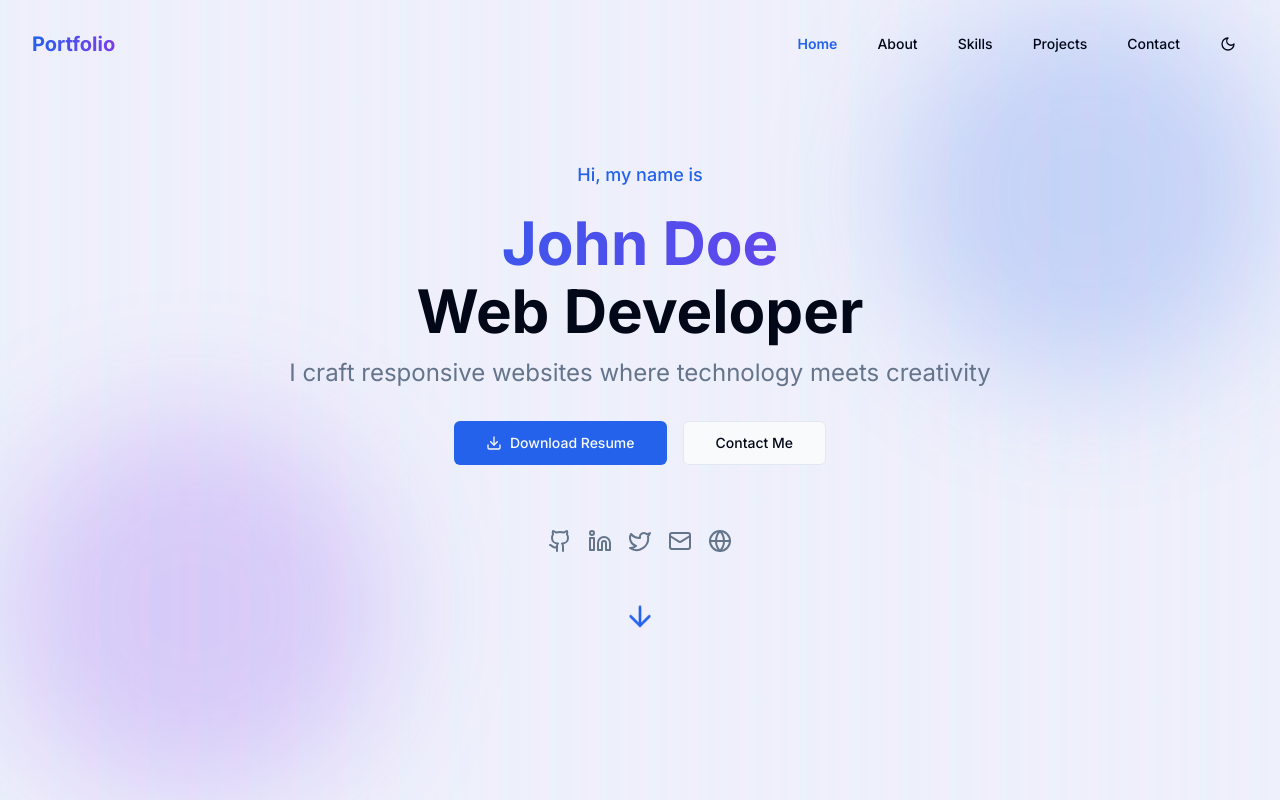
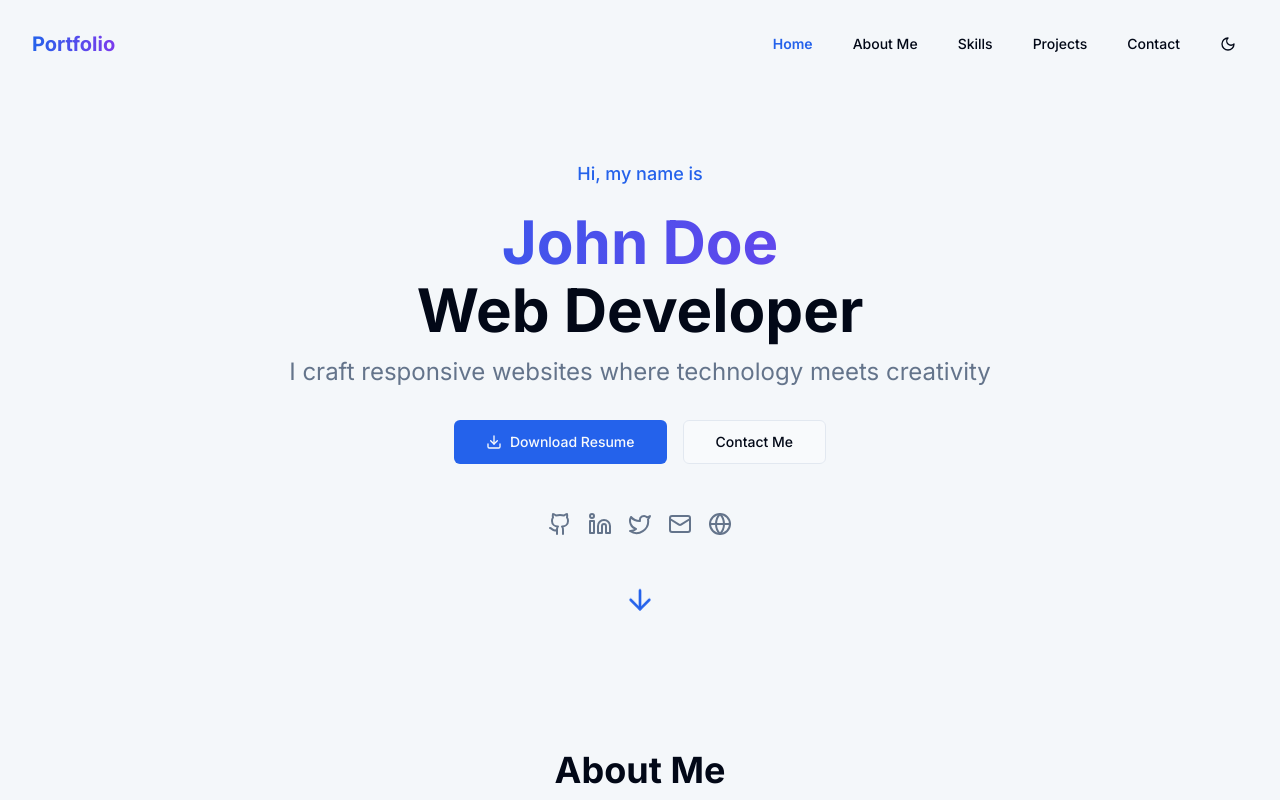
Before and after one commit to Vishal260305/swift-web-showcase, a React (Vite) app: page / in a window 1280 px wide. Shown: the top 800 px of the page. Built offline with nearby package versions, Linux system fonts and the light colour scheme.

Commit message:
Merge home and about sections
Merge the home and about sections into a single section.

```diff
--- a/src/components/About.tsx
+++ b/src/components/About.tsx
@@ -1,13 +1,16 @@
 
 import { useRef, useEffect } from "react";
 import { cn } from "@/lib/utils";
-import { Zap, Brain, Coffee, Code, Heart } from "lucide-react";
+import { Zap, Brain, Coffee, Code, Heart, Download, ArrowDown } from "lucide-react";
+import { Button } from "@/components/ui/button";
+import SocialLinks from "./SocialLinks";
 
 const About = () => {
   const sectionRef = useRef(null);
   const contentRef = useRef(null);
   const imageRef = useRef(null);
   const titleRef = useRef(null);
+  const heroContentRef = useRef(null);
 
   useEffect(() => {
     const observer = new IntersectionObserver(
@@ -17,6 +20,7 @@ const About = () => {
             contentRef.current?.classList.add("animate-fade-in-up");
             imageRef.current?.classList.add("animate-fade-in-up");
             titleRef.current?.classList.add("animate-fade-in-up");
+            heroContentRef.current?.classList.add("animate-fade-in-up");
           }
         });
       },
@@ -33,14 +37,53 @@ const About = () => {
   }, []);
 
   return (
-    <section id="about" className="py-20 bg-secondary/50 dark:bg-secondary/20" ref={sectionRef}>
+    <section id="home" className="min-h-screen pt-20 bg-secondary/50 dark:bg-secondary/20" ref={sectionRef}>
       <div className="section-container">
+        {/* Hero Section Content */}
+        <div
+          ref={heroContentRef}
+          className="max-w-3xl mx-auto text-center opacity-0 mb-16"
+          style={{ animationDelay: "200ms", animationFillMode: "forwards" }}
+        >
+          <p className="mb-6 text-lg font-medium text-primary">Hi, my name is</p>
+          <h1 className="text-4xl sm:text-5xl md:text-6xl font-bold mb-4">
+            <span className="gradient-text block">John Doe</span>
+            <span className="mt-2 block">Web Developer</span>
+          </h1>
+          <p className="text-xl md:text-2xl text-muted-foreground mb-8">
+            I craft responsive websites where technology meets creativity
+          </p>
+
+          <div className="flex flex-col sm:flex-row items-center justify-center gap-4 mb-12">
+            <Button size="lg" className="gap-2" asChild>
+              <a href="#resume">
+                <Download className="h-5 w-5" />
+                Download Resume
+              </a>
+            </Button>
+            <Button size="lg" variant="outline" asChild>
+              <a href="#contact">Contact Me</a>
+            </Button>
+          </div>
+
+          <SocialLinks className="justify-center mb-12" iconSize={24} />
+
+          <a
+            href="#about-me"
+            className="inline-flex items-center justify-center animate-float"
+          >
+            <ArrowDown className="h-8 w-8 text-primary" />
+          </a>
+        </div>
+
+        {/* About Section Content */}
+        <div id="about-me" className="pt-16">
           <h2 className="section-title" ref={titleRef}>About Me</h2>
 
           <div className="grid grid-cols-1 md:grid-cols-2 gap-12 items-center">
             <div
               ref={imageRef}
-            className="opacity-0"
+              className="opacity-0 order-2 md:order-1"
               style={{ animationDelay: "200ms", animationFillMode: "forwards" }}
             >
               <div className="relative">
@@ -57,7 +100,7 @@ const About = () => {
 
             <div
               ref={contentRef}
-            className="opacity-0 space-y-6"
+              className="opacity-0 space-y-6 order-1 md:order-2"
               style={{ animationDelay: "400ms", animationFillMode: "forwards" }}
             >
               <div className="relative">
@@ -106,6 +149,7 @@ const About = () => {
             </div>
           </div>
         </div>
+      </div>
     </section>
   );
 };
--- a/src/components/Navbar.tsx
+++ b/src/components/Navbar.tsx
@@ -12,7 +12,7 @@ const Navbar = () => {
 
   const navLinks = [
     { name: "Home", href: "#home" },
-    { name: "About", href: "#about" },
+    { name: "About Me", href: "#about-me" },
     { name: "Skills", href: "#skills" },
     { name: "Projects", href: "#projects" },
     { name: "Contact", href: "#contact" },
--- a/src/pages/Index.tsx
+++ b/src/pages/Index.tsx
@@ -2,11 +2,9 @@
 import { useEffect } from "react";
 import { ThemeProvider } from "@/context/ThemeContext";
 import Navbar from "@/components/Navbar";
-import Hero from "@/components/Hero";
 import About from "@/components/About";
 import Skills from "@/components/Skills";
 import Projects from "@/components/Projects";
-import Resume from "@/components/Resume";
 import Contact from "@/components/Contact";
 import Footer from "@/components/Footer";
 
@@ -21,11 +19,9 @@ const Index = () => {
       <div className="min-h-screen flex flex-col">
         <Navbar />
         <main className="flex-grow">
-          <Hero />
           <About />
           <Skills />
           <Projects />
-          <Resume />
           <Contact />
         </main>
         <Footer />
```
Lines whose indentation alone changed are shown as unchanged.
